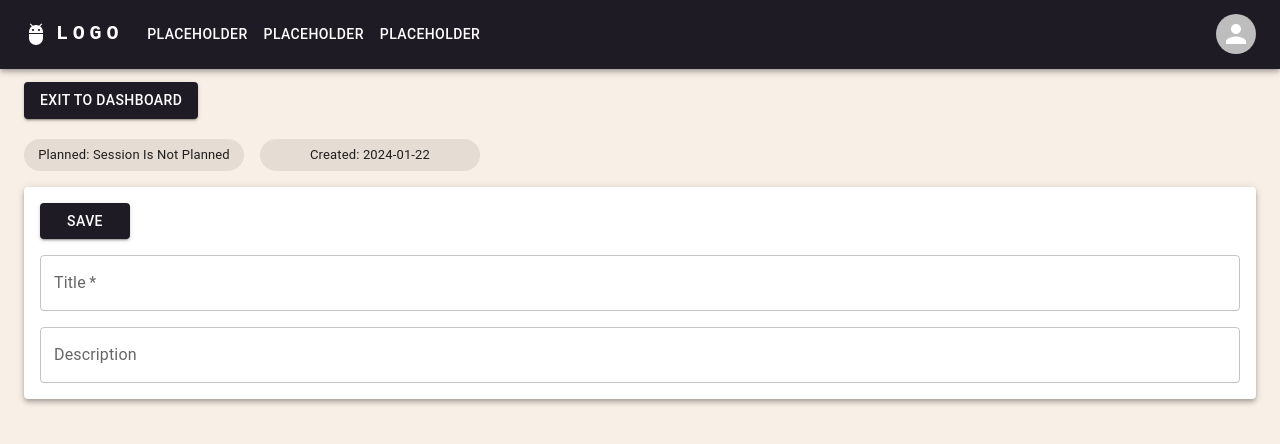
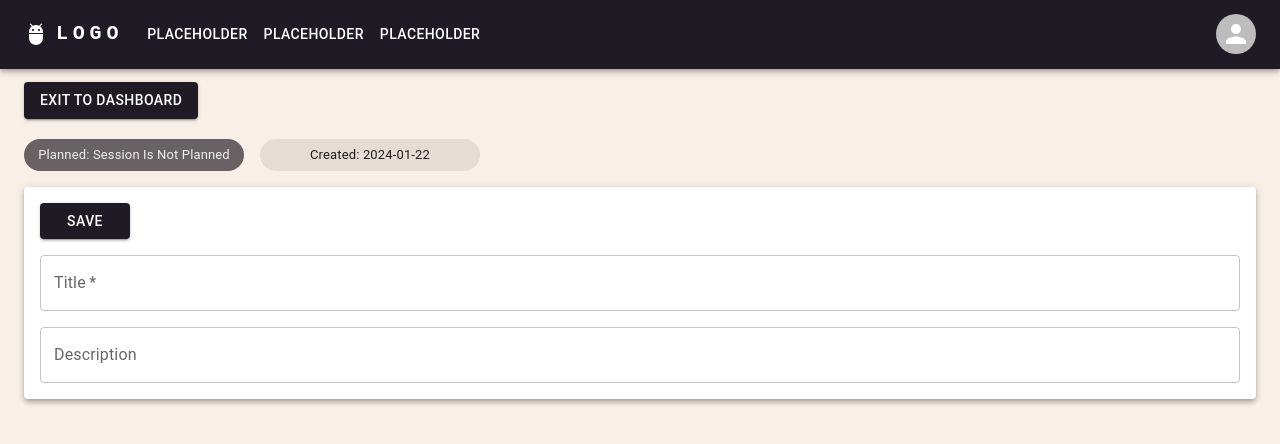
Before and after one commit to JBryskiewicz/tt_session_manager, a React (Vite) app: page /new-session in a window 1280 px wide. Shown: the top 444 px of the page. Built offline with nearby package versions, Linux system fonts and the light colour scheme.

Commit message:
DatePicker prep: new DateChip & DateChip clickable component

```diff
--- a/package.json
+++ b/package.json
@@ -11,12 +11,13 @@
     "test": "vitest"
   },
   "dependencies": {
-    "@emotion/react": "^11.11.1",
+    "@emotion/react": "^11.11.3",
     "@emotion/styled": "^11.11.0",
     "@fontsource/roboto": "^5.0.8",
     "@mui/icons-material": "^5.11.16",
     "@mui/material": "^5.14.18",
     "@mui/styled-engine-sc": "^5.12.0",
+    "@mui/system": "^5.15.5",
     "@reduxjs/toolkit": "^1.9.7",
     "axios": "^1.6.2",
     "localforage": "^1.10.0",
--- /dev/null
+++ b/src/components/datePicker/DateChip.tsx
@@ -0,0 +1,26 @@
+import { Chip } from "@mui/material";
+import { Dispatch, SetStateAction } from "react";
+
+type Props = {
+  testID: string;
+  label: string;
+  isButton?: boolean;
+  setClicked?: Dispatch<SetStateAction<boolean>>;
+};
+
+export const DateChip = ({ testID, label, isButton, setClicked }: Props) => {
+  if (!isButton) {
+    return (
+      <Chip data-testid={testID} label={label} className="date-chip-element" />
+    );
+  }
+
+  return (
+    <Chip
+      data-testid={testID}
+      label={label}
+      onClick={() => setClicked!(true)}
+      className="date-chip-element"
+    />
+  );
+};
--- a/src/components/HeaderDatesSection.tsx
+++ b/src/components/datePicker/HeaderDatesSection.tsx
@@ -1,9 +1,11 @@
 import { useSelector } from "react-redux";
-import { Chip, Grid } from "@mui/material";
-import { applyDate } from "../utils/supportFunctions";
+import { Grid } from "@mui/material";
+import { applyDate } from "../../utils/supportFunctions";
 import Box from "@mui/material/Box";
-import { selectOneSession } from "../redux/sessionSlice";
-import { DATE_TEST_IDS } from "../utils/constants";
+import { selectOneSession } from "../../redux/sessionSlice";
+import { DATE_TEST_IDS } from "../../utils/constants";
+import { useState } from "react";
+import { DateChip } from "./DateChip";
 
 type Props = {
   creationDate: string | null;
@@ -16,6 +18,7 @@ export const HeaderDatesSection = ({
   plannedDate,
   editedDate,
 }: Props) => {
+  const [clicked, setClicked] = useState<boolean>(false);
   const session = useSelector(selectOneSession);
   const { creationDateID, plannedDateID, editDateID } = DATE_TEST_IDS;
 
@@ -25,25 +28,25 @@ export const HeaderDatesSection = ({
   return (
     <Box className="date-chip-box">
       <Grid container item direction="row" xs={1} sm={1} md={12} lg={12}>
-        <Chip
-          data-testid={plannedDateID}
+        <DateChip
+          testID={plannedDateID}
           label={`planned: ${applyDate(plannedDate)}`}
-          className="date-chip-element"
+          isButton={true}
+          setClicked={setClicked}
         />
-        <Chip
-          data-testid={creationDateID}
+        <DateChip
+          testID={creationDateID}
           label={`created: ${applyDate(
             isCreatedNull ? new Date().toISOString() : creationDate
           )}`}
-          className="date-chip-element"
         />
         {!isEdited || isCreatedNull ? null : (
-          <Chip
-            data-testid={editDateID}
+          <DateChip
+            testID={editDateID}
             label={`last edited: ${applyDate(editedDate)}`}
-            className="date-chip-element"
           />
         )}
+        {clicked ? <div>xddd</div> : null}
       </Grid>
     </Box>
   );
--- a/src/components/session/detailsSession/DetailsHeader.tsx
+++ b/src/components/session/detailsSession/DetailsHeader.tsx
@@ -1,4 +1,4 @@
-import { HeaderDatesSection } from "../../HeaderDatesSection";
+import { HeaderDatesSection } from "../../datePicker/HeaderDatesSection";
 import { useSelector } from "react-redux";
 import { DetailsHeaderInformation } from "./DetailsHeaderInformation";
 import { useState } from "react";
--- a/src/components/session/newSession/SessionNewHeader.tsx
+++ b/src/components/session/newSession/SessionNewHeader.tsx
@@ -1,4 +1,4 @@
-import { HeaderDatesSection } from "../../HeaderDatesSection";
+import { HeaderDatesSection } from "../../datePicker/HeaderDatesSection";
 import { SessionNewInfoInputs } from "./SessionNewInfoInputs";
 
 export const SessionNewHeader = () => {
--- a/src/styles/components/_datePicker.scss
+++ b/src/styles/components/_datePicker.scss
@@ -8,6 +8,16 @@
         min-width: 13.75rem;
         margin-right: 1rem;
 
+        &:first-of-type{
+            background-color: rgba($secondary_color, 0.66);
+            color: $reversed_font_color;
+
+            &:hover{
+                background-color: rgba($accent_color, 0.7);
+                transition: .3s;
+            }
+        }
+
         span {
             text-transform: capitalize;
         }
--- a/src/styles/settings/_colors.scss
+++ b/src/styles/settings/_colors.scss
@@ -5,4 +5,5 @@ $accent_color: #FFA500;
 
 // Font colors
 $default_font_color: rgba(0, 0, 0);
-$secondary_font_color: rgba(0, 0, 0, .7)
+$secondary_font_color: rgba(0, 0, 0, .7);
+$reversed_font_color: rgba(255, 255, 255, .9);
```
Also changed, not shown: 1 other file (tests, documents, lock files or other folders).
